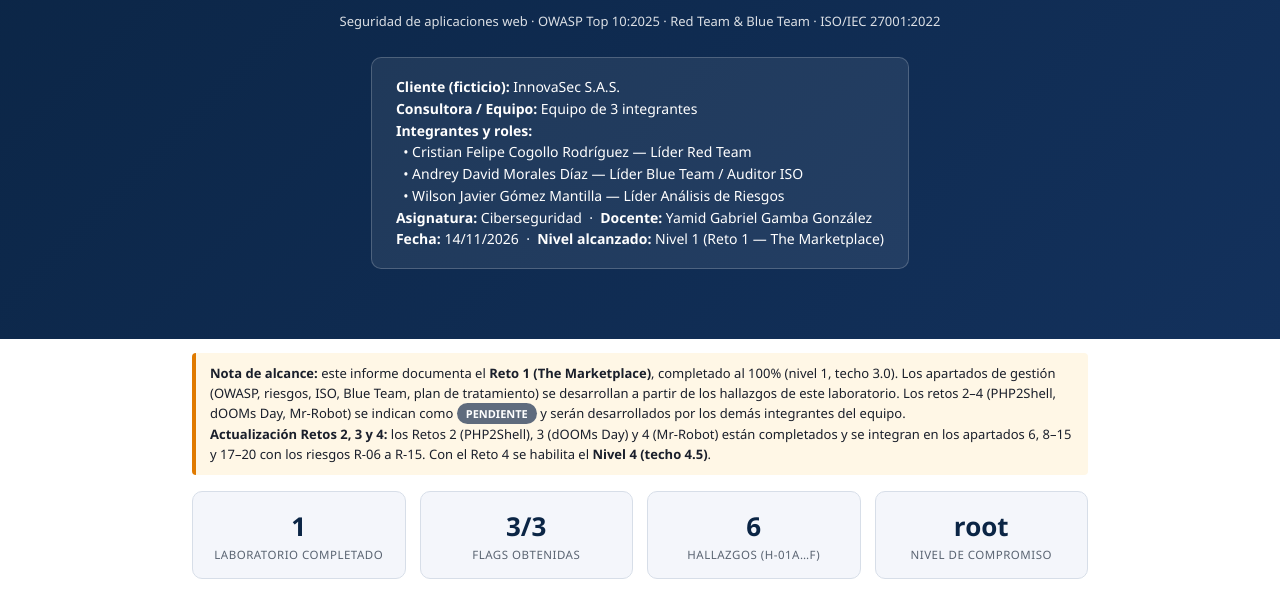
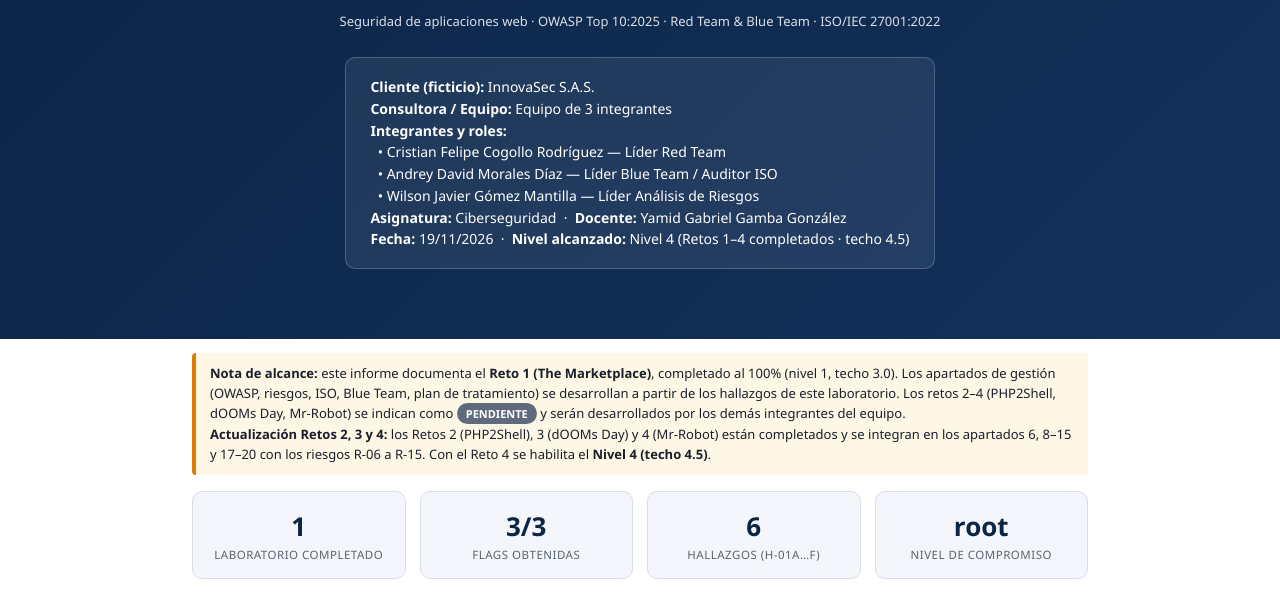
Before and after one commit to cristiancogollo4-rgb/cyberrisk-dashboard, a plain HTML site: page Informe-CyberRisk2.0.html in a window 1280 px wide. Shown: the part 177-773 px from the top of the page. Drawn offline with Linux system fonts and the light colour scheme.

Commit message:
Informe: fecha de portada dinámica y nivel 4 actualizado
- La fecha de portada se calcula al abrir/generar el informe (antes fija 14/11/2026).
- "Nivel alcanzado" pasa de Nivel 1 a Nivel 4 (Retos 1–4, techo 4.5).
- Título de la pestaña actualizado a "The Next Level".

Co-Authored-By: Claude Haiku 5.5 <noreply@anthropic.com>

```diff
--- a/Informe-CyberRisk2.0.html
+++ b/Informe-CyberRisk2.0.html
@@ -3,7 +3,7 @@
 <head>
 <meta charset="UTF-8">
 <meta name="viewport" content="width=device-width, initial-scale=1.0">
-<title>Informe CyberRisk 2.0 - The Marketplace</title>
+<title>Informe CyberRisk 2.0 - The Next Level</title>
 <style>
   :root{
     --azul:#0b2545; --azul2:#13315c; --acento:#00b4d8; --rojo:#c1121f; --naranja:#e07a00;
@@ -73,7 +73,7 @@
     &nbsp;&nbsp;• Andrey David Morales Díaz — Líder Blue Team / Auditor ISO<br>
     &nbsp;&nbsp;• Wilson Javier Gómez Mantilla — Líder Análisis de Riesgos<br>
     <b>Asignatura:</b> Ciberseguridad &nbsp;·&nbsp; <b>Docente:</b> Yamid Gabriel Gamba González<br>
-    <b>Fecha:</b> 14/11/2026 &nbsp;·&nbsp; <b>Nivel alcanzado:</b> Nivel 1 (Reto 1 — The Marketplace)
+    <b>Fecha:</b> <span id="fecha-informe">14/11/2026</span> &nbsp;·&nbsp; <b>Nivel alcanzado:</b> Nivel 4 (Retos 1–4 completados · techo 4.5)
   </div>
 </div>
 
@@ -845,6 +845,15 @@ credenciales (R-04) e implementar monitoreo centralizado (R-05).</p>
   if (location.hash.indexOf('print') !== -1 || location.search.indexOf('print=1') !== -1) {
     window.addEventListener('load', function () { setTimeout(function () { window.print(); }, 600); });
   }
+  // Fecha de portada: la del momento en que se genera/abre el informe (no una fecha fija)
+  (function () {
+    var el = document.getElementById('fecha-informe');
+    if (!el) return;
+    var hoy = new Date();
+    var dd = String(hoy.getDate()).padStart(2, '0');
+    var mm = String(hoy.getMonth() + 1).padStart(2, '0');
+    el.textContent = dd + '/' + mm + '/' + hoy.getFullYear();
+  })();
 </script>
 </body>
 </html>
```
